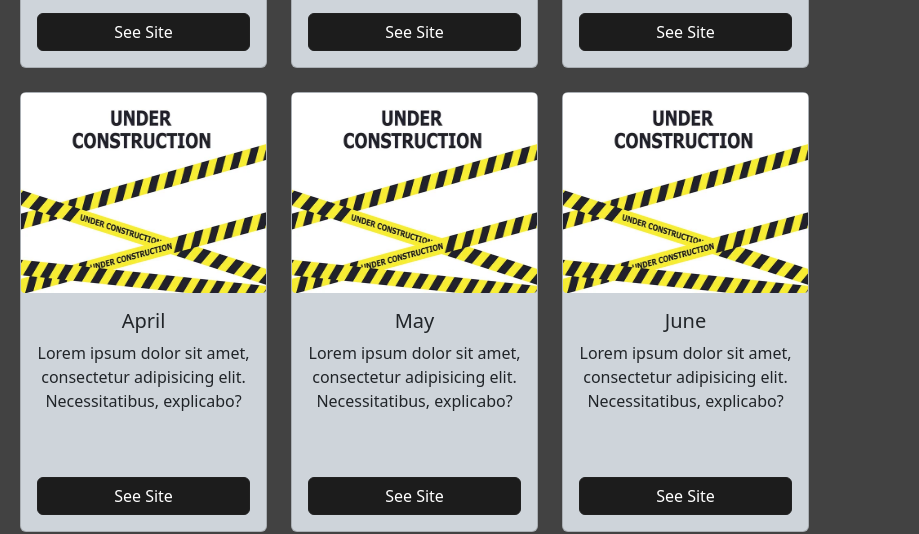
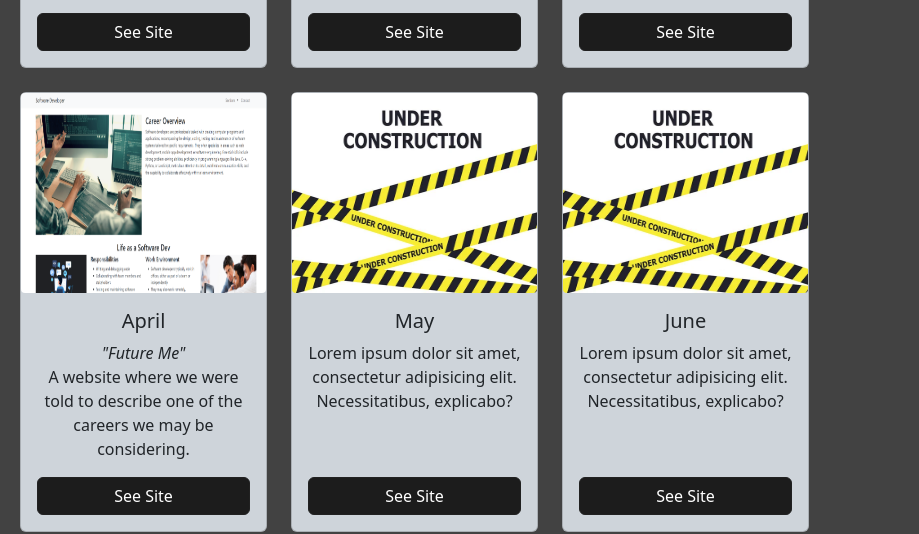
Before and after one commit to J-Groesbeck/Gallery, a plain HTML site: page index.html in a window 1280 px wide. Shown: the part 772-1306 px from the top of the page, 361-1280 px from the left. Drawn offline with nearby package versions, Linux system fonts and the light colour scheme.

Commit message:
Added April

```diff
--- a/index.html
+++ b/index.html
@@ -205,11 +205,11 @@
             <!--April Start-->
             <div class="col-12 col-lg-3 pt-3 mb-2">
                 <div class="card h-100" id="Apr">
-                    <img src="img/under_construction.jpg" class="rounded-1 img-height">
+                    <img src="img/april-site.png" class="rounded-1 img-height">
                     <div class="card-body text-center d-flex flex-column justify-content-between">
                         <h5 class="card-title">April</h5>
-                        <p class="card-text">Lorem ipsum dolor sit amet, consectetur adipisicing elit. Necessitatibus, explicabo?</p>
-                        <a href="#" target="_blank" class="btn btn-primary mt-auto">See Site</a>
+                        <p class="card-text"><em>"Future Me"</em><br>A website where we were told to describe one of the careers we may be considering.</p>
+                        <a href="https://j-groesbeck.github.io/April-Monthly-Project/" target="_blank" class="btn btn-primary mt-auto">See Site</a>
                     </div>
                 </div>
             </div>
```
Also changed, not shown: img/april-site.png (added).
